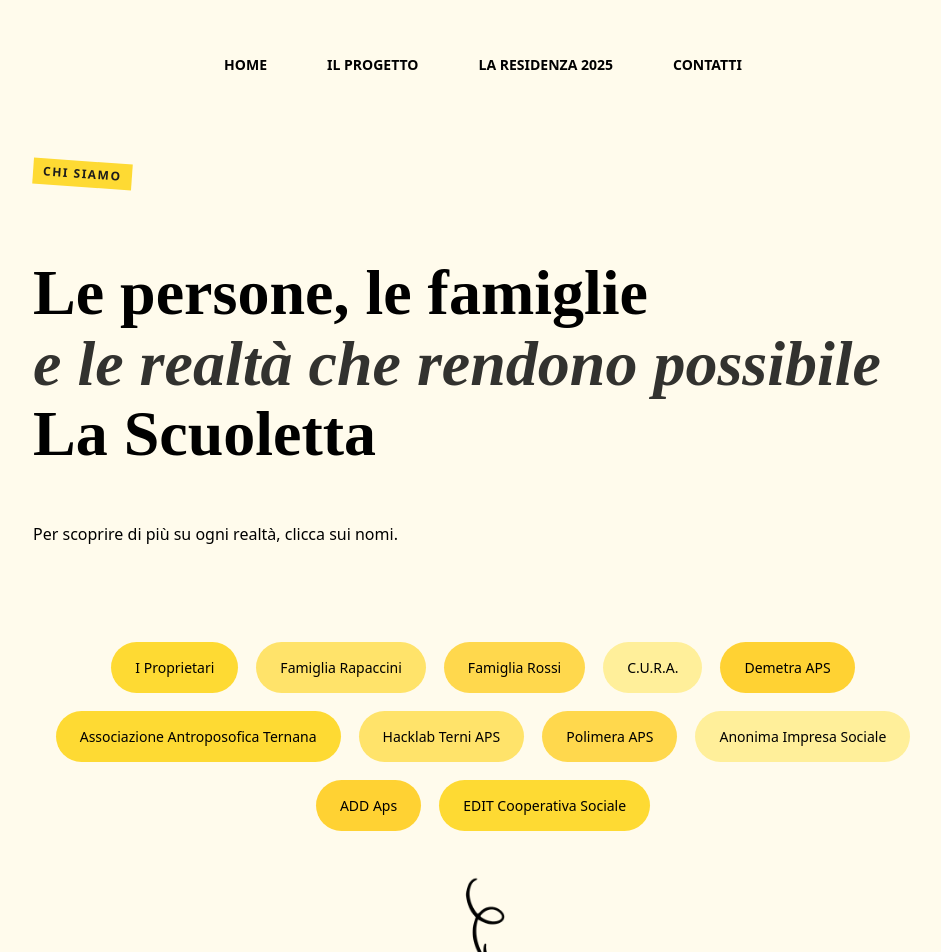
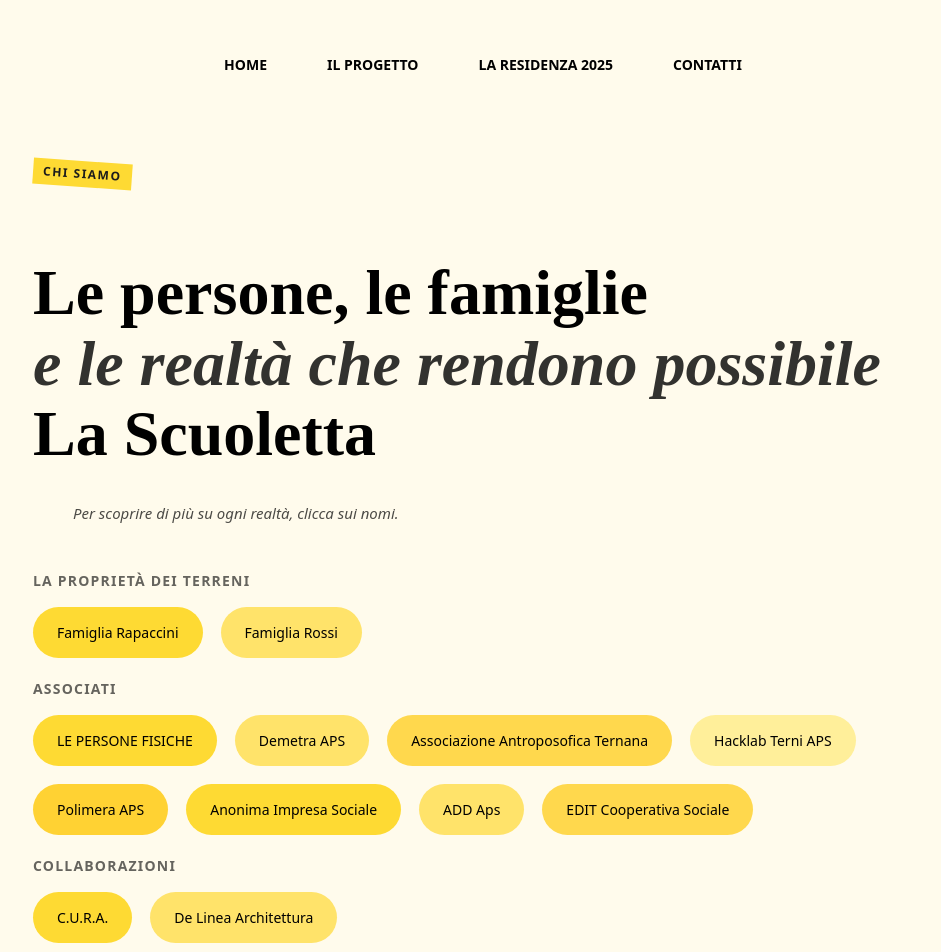
Before and after one commit to kiracolci/Copialascuola, a React (Vite) app: page /Chisiamo in a window 1280 px wide. Shown: the top 952 px of the page, without its empty margins (157-1098 px from the left). Built offline with nearby package versions, Linux system fonts and the light colour scheme.

Commit message:
Update text color

```diff
--- a/src/Pages/Chisiamo.css
+++ b/src/Pages/Chisiamo.css
@@ -8,7 +8,7 @@
 .chisiamo-hero {
   max-width: 900px;
   margin: 0 auto;
-  padding: 160px 20px 80px;
+  padding: 160px 20px 10px;
 }
 
 .chisiamo-title {
@@ -33,7 +33,7 @@
   display: flex;
   flex-wrap: wrap;
   gap: 18px;
-  justify-content: center;
+  justify-content: left;
 }
 
 .bubble {
@@ -46,6 +46,26 @@
   color: #000;
 
 }
+.chisiamo-subtitle {
+font-style: italic;
+  margin-top: -20px;
+  font-size: 15px;
+  opacity: 0.7;
+  margin-left: 40px;
+}
+
+
+/* SECTION TITLES */
+.bubble-section-title {
+  max-width: 900px;
+  margin: 20px auto 16px;
+  padding: 0 20px;
+  font-size: 14px;
+  letter-spacing: 1.2px;
+  text-transform: uppercase;
+  opacity: 0.6;
+}
+
 
 .bubble:hover {
   transform: translateY(-4px);
--- a/src/Pages/Chisiamo.tsx
+++ b/src/Pages/Chisiamo.tsx
@@ -10,25 +10,6 @@ export default function Chisiamo() {
   const [active, setActive] = useState<string | null>(null);
 
   const partners = [
-    {
-      id: "proprietari",
-      title: "I Proprietari",
-      content: (
-        <>
-          <p>
-          Il progetto è promosso dalle famiglie <span className="highlight">Rapaccini</span> e{" "}
-            <span className="highlight">Rossi</span>, riunite nella società{" "}
-            <span className="highlight">Raro Srl</span>, proprietaria dell’edificio e del terreno retrostante.
-          </p>
-          <p>
-          L’obiettivo è investire in modo condiviso per valorizzare il
-           territorio, rinnovando un impegno attivo verso la comunità locale
-           e promuovendo processi culturali e artistici.
-
-          </p>
-        </>
-      ),
-    },
     {
       id: "rapaccini",
       title: "Famiglia Rapaccini",
@@ -74,6 +55,31 @@ Promuove residenze multidisciplinari, incubazione progettuale, mediazione cultur
       ),
     },
     {
+      id: "Delinea",
+      title: "De Linea Architettura",
+      content: (
+        <>
+          <p>dedeede
+</p>
+        </>
+      ),
+    },
+    {
+      id: "persone",
+      title: "LE PERSONE FISICHE",
+      content: (
+        <>
+          <p>L’associazione è composta anche da <span className="highlight">persone fisiche</span>
+          che partecipano attivamente alla vita e alle attività del progetto.</p>
+          <p>
+          È possibile <span className="highlight">diventare parte dell’associazione</span>,
+    contribuendo alla crescita delle pratiche culturali, alla ricerca condivisa
+    e alla costruzione di una comunità aperta e partecipativa. Contattaci per unirti a noi!
+          </p>
+        </>
+      ),
+    },
+    {
       id: "demetra",
       title: "Demetra APS",
       content: (
@@ -85,6 +91,7 @@ Opera nella rigenerazione urbana, inclusione sociale, arti
         </>
       ),
     },
+
     {
       id: "antroposofica",
       title: "Associazione Antroposofica Ternana",
@@ -170,6 +177,7 @@ Laboratori di autocostruzione, pratiche architettoniche sostenibili, ricerca mul
         </>
       ),
     },
+
   ];
 
   return (
@@ -222,9 +230,14 @@ Laboratori di autocostruzione, pratiche architettoniche sostenibili, ricerca mul
 
       </section>
 
-      {/* BUBBLES */}
+      {/* SEZIONE: LA PROPRIETÀ DEI TERRENI */}
+<h2 className="bubble-section-title">La proprietà dei terreni</h2>
 <section className="bubble-area">
-        {partners.map((p, i) => (
+  {partners
+    .filter(p =>
+      ["rapaccini", "rossi"].includes(p.id)
+    )
+    .map((p, i) => (
       <button
         key={p.id}
         className={`bubble bubble-${i % 5}`}
@@ -234,6 +247,41 @@ Laboratori di autocostruzione, pratiche architettoniche sostenibili, ricerca mul
       </button>
     ))}
 </section>
+
+{/* SEZIONE: ASSOCIATI */}
+<h2 className="bubble-section-title">Associati</h2>
+<section className="bubble-area">
+  {partners
+    .filter(p =>
+      !["proprietari", "rapaccini", "rossi", "cura", "Delinea"].includes(p.id)
+    )
+    .map((p, i) => (
+      <button
+        key={p.id}
+        className={`bubble bubble-${i % 5}`}
+        onClick={() => setActive(p.id)}
+      >
+        {p.title}
+      </button>
+    ))}
+</section>
+
+{/* SEZIONE: COLLABORAZIONI */}
+<h2 className="bubble-section-title">Collaborazioni</h2>
+<section className="bubble-area">
+  {partners
+    .filter(p => ["Delinea", "cura"].includes(p.id))
+    .map((p, i) => (
+      <button
+        key={p.id}
+        className={`bubble bubble-${i % 5}`}
+        onClick={() => setActive(p.id)}
+      >
+        {p.title}
+      </button>
+    ))}
+</section>
+
 
        {/* POPUP */}
        {active && (
```
Lines whose indentation alone changed are shown as unchanged.
